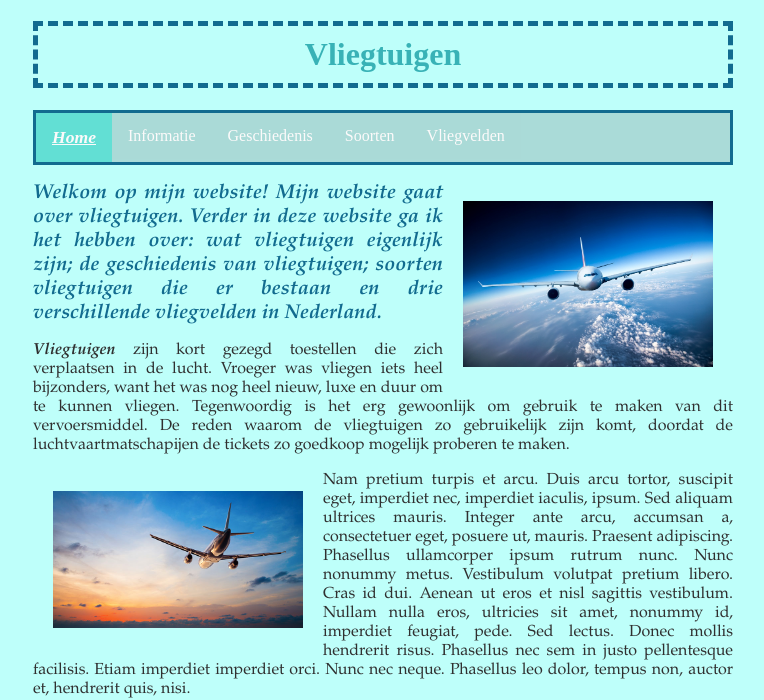
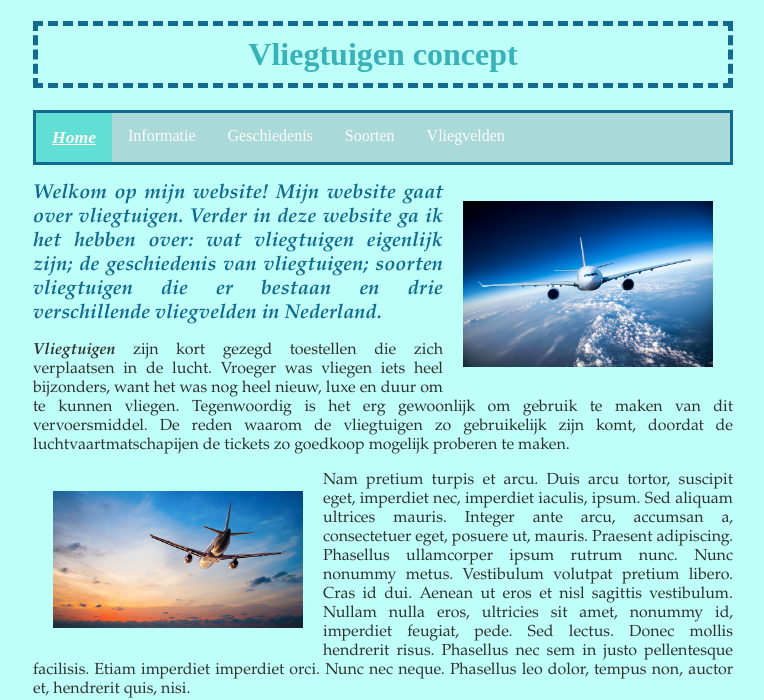
Before and after one commit to emmaus-archief/2021-4V-website-sk1700, a plain HTML site: page index.html in a window 1280 px wide. Shown: the top 700 px of the page, without its empty margins (257-1021 px from the left). Drawn offline with Linux system fonts and the light colour scheme.

Commit message:
concept
Signed-off-by: sk1700 <112384@emmauscollege.nl>

```diff
--- a/index.html
+++ b/index.html
@@ -10,7 +10,7 @@
     <body>
         <main>
             <header>
-                <h1 id="hoofdtitel" class="belangrijk">Vliegtuigen</h1>
+                <h1 id="hoofdtitel" class="belangrijk">Vliegtuigen concept</h1>
             </header>
 
             <nav>
```
